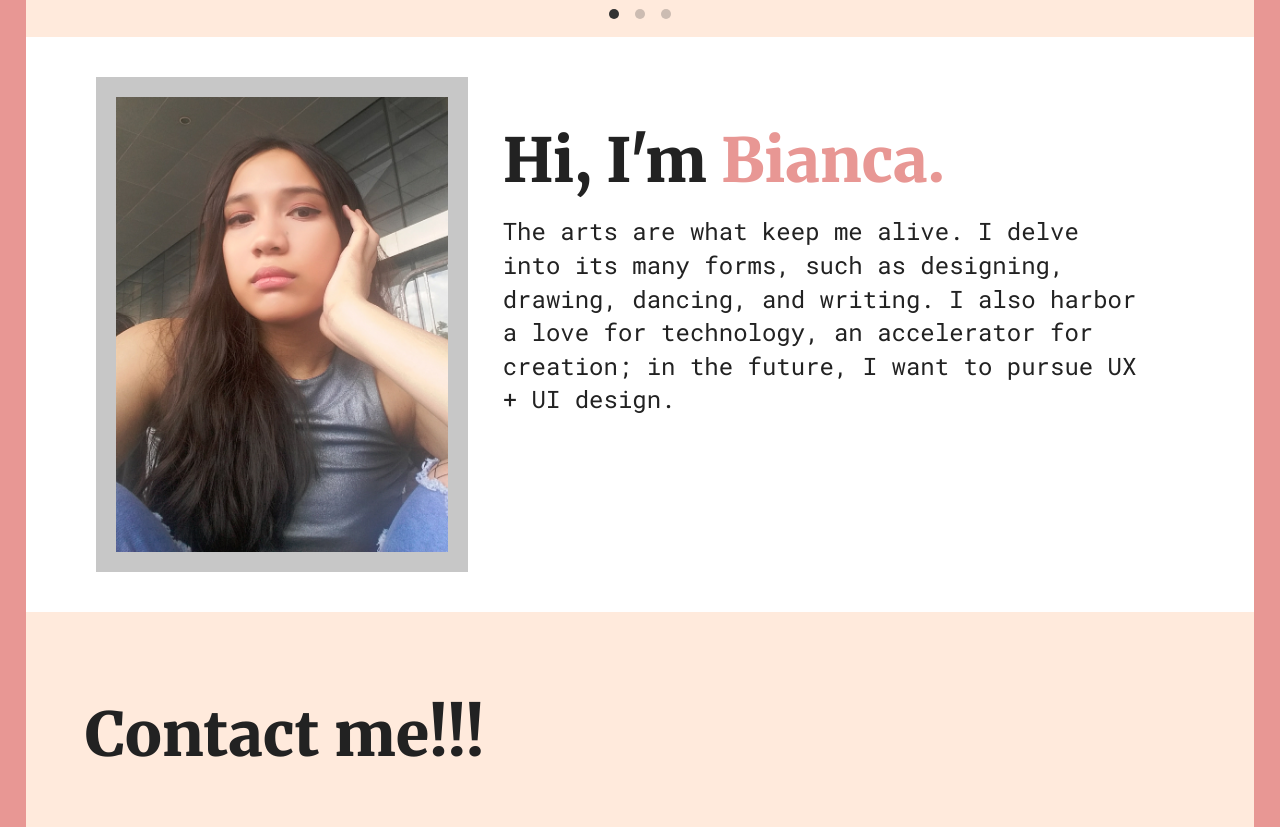
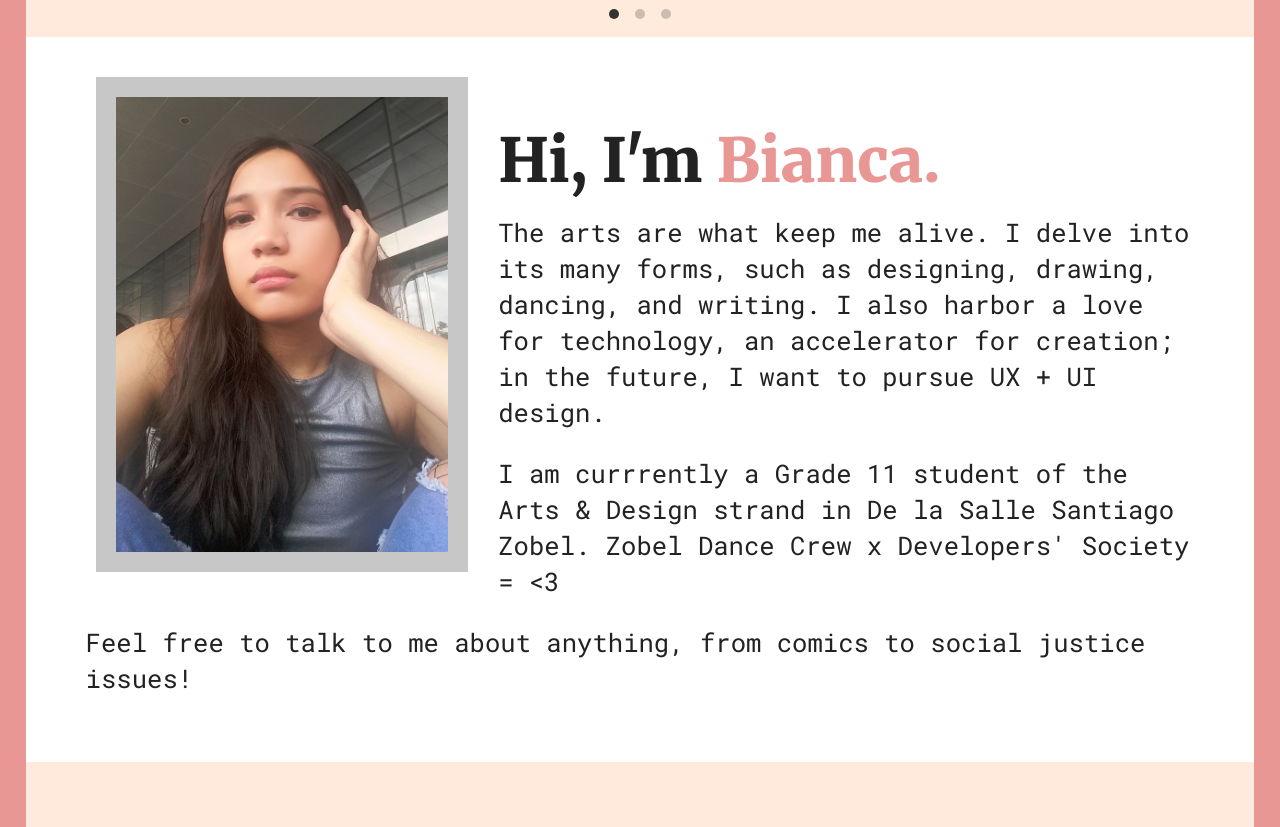
Before and after one commit to biancamika/oldwebsite, a plain HTML site: page index.html in a window 1280 px wide. Shown: the part 706-1533 px from the top of the page. Drawn offline with nearby package versions, Linux system fonts and the light colour scheme.

Commit message:
fixed about me
thanks stack overflow

```diff
--- a/css/main.css
+++ b/css/main.css
@@ -130,17 +130,17 @@ vertical-align: top;
 }
 
 .me {
-display: inline-block;
+
 height:30%;
 width:30%;
 border-width: 20px;
 border-color: #c7c7c7;
 border-style: solid;
 margin: 0px 30px 0px 10px;
+float: left;
 }
 
 .align {
-display: inline-block;
 vertical-align: top;
 }
 
@@ -156,12 +156,10 @@ color:#e89794;
 
 p {
 font-family: 'Roboto Mono', monospace;
-font-size: 150%;
+font-size: 160%;
 word-wrap: break-word;
-position:absolute;
 margin-top:0em;
 white-space: pre-line;
-width:50%;
 }
 
 
--- a/index.html
+++ b/index.html
@@ -40,6 +40,8 @@
 <div class="align">
 <h1> Hi, I'm <span>Bianca.</span> </h1>
 <p> The arts are what keep me alive. I delve into its many forms, such as designing, drawing, dancing, and writing. I also harbor a love for technology, an accelerator for creation; in the future, I want to pursue UX + UI design. </p>
+<p> I am currrently a Grade 11 student of the Arts & Design strand in De la Salle Santiago Zobel. Zobel Dance Crew x Developers' Society = <3</p>
+<p> Feel free to talk to me about anything, from comics to social justice issues! </p>
 </div>
 </div>
         <div class="section">
```
